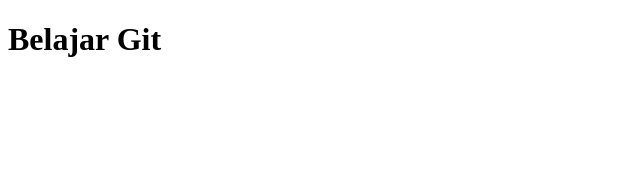
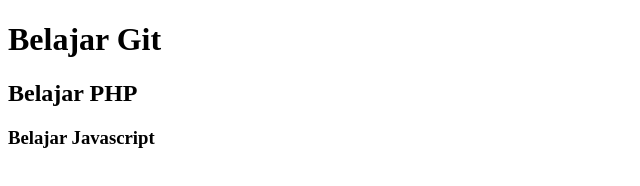
Before and after one commit to Evan055/belajar-html-git, a plain HTML site: page index.html in a window 1280 px wide. Shown: the whole page, without its empty margins (0-640 px from the left). Drawn offline with Linux system fonts and the light colour scheme.

Commit message:
update index.html

```diff
--- a/index.html
+++ b/index.html
@@ -7,5 +7,8 @@
 </head>
 <body>
     <h1>Belajar Git</h1>
+    <h2>Belajar PHP</h2>
+    <h3>Belajar Javascript</h3>
+
 </body>
 </html>
```
